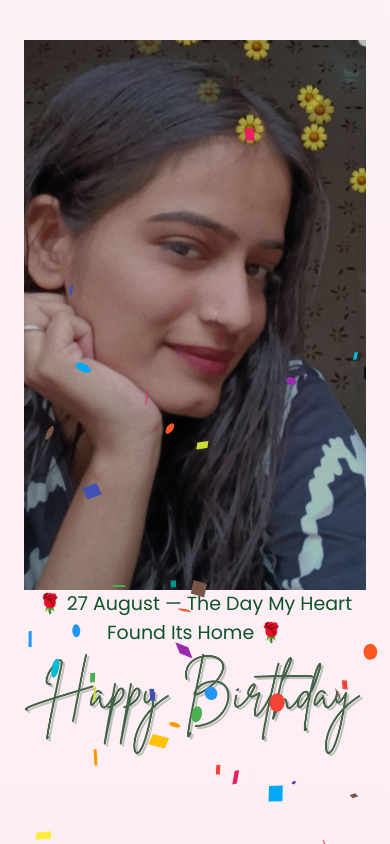
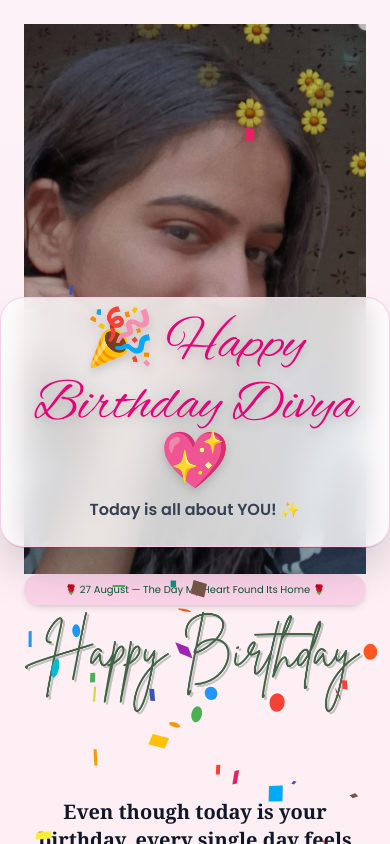
Before and after one commit to prakashgupta27/divya-bday, a React (Vite) app: page / in a window 390 px wide. Shown: the top 844 px of the page. Built offline with nearby package versions, Linux system fonts and the light colour scheme.

Commit message:
Responsiveness Push

```diff
--- a/src/component/birthdayLandingPage.jsx
+++ b/src/component/birthdayLandingPage.jsx
@@ -2,16 +2,15 @@ import React, { useEffect, useState } from "react";
 import Confetti from "react-confetti";
 import { motion } from "framer-motion";
 import { useWindowSize } from "react-use";
-// import BirthdayMemory from "./BierthadyMemory";
-import image from "../../public/image/a.png"
+import image from "../../public/image/a.png";
 import { useNavigate } from "react-router-dom";
 import Image from "../../public/image/image1.png";
 import "@fontsource/dancing-script";
 import "@fontsource/playfair-display";
 import "@fontsource/alex-brush";
-import HBD from "../../public/image/hbd.png"
+import HBD from "../../public/image/hbd.png";
 import WishCard from "./Card";
-import CoverPhoto from "../../public/image/CoverPhoto.jpeg"
+import CoverPhoto from "../../public/image/CoverPhoto.jpeg";
 
 const photos = [
     { image: Image, caption: "Happy birthday Apne Pariwar ki sabse Achi beti Divya ko 🥰" },
@@ -65,7 +64,8 @@ const EmojiRain = () => {
 export default function BirthdaySurprise() {
     const { width, height } = useWindowSize();
     const [showSurprise, setShowSurprise] = useState(false);
-    const [emojiRain, setEmojiRain] = useState(false)
+    const [emojiRain, setEmojiRain] = useState(false);
+    const [showPopup, setShowPopup] = useState(false); // popup state
     const navigate = useNavigate();
 
     useEffect(() => {
@@ -74,62 +74,83 @@ export default function BirthdaySurprise() {
 
     useEffect(() => {
         setEmojiRain(true);
-        const timer = setTimeout(() => {
+
+        // End emoji rain after 6s -> then show popup
+        const rainTimer = setTimeout(() => {
             setEmojiRain(false);
+            setShowPopup(true);
         }, 6000);
-        return (() => clearTimeout(timer))
-    }, [])
+
+        // Hide popup 3s after showing
+        const popupTimer = setTimeout(() => {
+            setShowPopup(false);
+        }, 9000); // 6s + 3s
+
+        return () => {
+            clearTimeout(rainTimer);
+            clearTimeout(popupTimer);
+        };
+    }, []);
 
     const handleClick = () => {
-        console.log("here is the click ")
-        setShowSurprise(true)
-        navigate("/its_Your_birthday")
+        setShowSurprise(true);
+        navigate("/its_Your_birthday");
     };
 
     return (
-        <div className="min-h-screen bg-gradient-to-b from-pink-50 via-rose-100 to-blue-50 text-center px-6 py-10 text-gray-900 select-none"
+        <div
+            className="min-h-screen overflow-x-hidden bg-gradient-to-b from-pink-50 via-rose-100 to-blue-50 text-center px-6 py-6 text-gray-900 select-none"
             style={{ fontFamily: "'Poppins', 'Segoe UI', Tahoma, Geneva, Verdana, sans-serif" }}
         >
+
             {showSurprise && (
                 <Confetti width={width} height={height} numberOfPieces={600} recycle={false} />
             )}
             {emojiRain && <EmojiRain />}
 
-            {/* Main heading */}
+            {/* 🎯 Popup */}
+            {showPopup && (
+                <motion.div
+                    initial={{ opacity: 0, scale: 0.5 }}
+                    animate={{ opacity: 1, scale: 1 }}
+                    exit={{ opacity: 0, scale: 0.5 }}
+                    transition={{ duration: 0.6, ease: "easeOut" }}
+                    className="fixed inset-0 flex items-center justify-center z-[999]"
+                >
+                    <div className="bg-white/80 backdrop-blur-lg px-10 py-6 rounded-3xl shadow-2xl border border-pink-200 flex flex-col items-center">
+                        <motion.h1
+                            className="text-3xl sm:text-5xl font-bold text-pink-600 drop-shadow-lg"
+                            style={{ fontFamily: "'Alex Brush', cursive" }}
+                            animate={{ scale: [1, 1.1, 1] }}
+                            transition={{ repeat: Infinity, duration: 1.5 }}
+                        >
+                            🎉 Happy Birthday Divya 💖
+                        </motion.h1>
+                        <p className="text-gray-700 mt-2 font-semibold">
+                            Today is all about YOU! ✨
+                        </p>
+                    </div>
+                </motion.div>
+            )}
+
+            {/* Background Section */}
             <div
                 className="relative w-full flex items-center justify-center py-10"
                 style={{
-                    minHeight: "550px", // adjust as needed, or use height: "50vh", etc.
+                    minHeight: "550px",
                     backgroundImage: `url(${CoverPhoto})`,
                     backgroundSize: "cover",
                     backgroundPosition: "center",
-                    backgroundRepeat: "no-repeat",
+                    backgroundRepeat: "no-repeat"
                 }}
-            >
-                {/* <motion.h1
-                    className="text-5xl sm:text-7xl font-extrabold mb-8 text-pink-600 drop-shadow-lg leading-relaxed z-10 text-center px-4"
-                    initial={{ opacity: 0, y: -100 }}
-                    animate={{ opacity: 1, y: 0 }}
-                    transition={{ duration: 1.2, ease: "easeOut" }}
-                    style={{
-                        fontFamily: "'Alex Brush', cursive",
-                        textDecoration: "none",
-                        animation: "floating 4s ease-in-out infinite",
-                    }}
-                >
-                    Happy Birthday Divu, My Beautiful Love 💖😘🥳
-                </motion.h1> */}
-            </div>
-            <span className="block font-['Alex Brush',cursive] text-[19px] text-green-900 text-center">
+            ></div>
+
+            <span className="block font-['Dancing Script',cursive] text-[10px] text-green-900 text-center bg-pink-200/80 backdrop-blur-sm px-4 py-2 rounded-full shadow-md">
                 🌹 27 August — The Day My Heart Found Its Home 🌹
             </span>
 
+            <img src={HBD} alt="hbd" loading="lazy" style={{ textDecoration: "none" }} />
 
-            <img
-                src={HBD}
-                alt="hbd" loading="lazy"
-                style={{ textDecoration: "none" }}
-            />
             <motion.p
                 className="max-w-xl mx-auto mb-14 text-xl sm:text-2xl text-green-1100 font-semibold"
                 initial={{ opacity: 0 }}
@@ -140,16 +161,14 @@ export default function BirthdaySurprise() {
                 Even though today is your birthday,
                 every single day feels like a celebration for this world
                 whenever it witnesses your beautiful smile.
-
+                <br />
                 Those who get to see you every day —
                 they must be truly the luckiest people on Earth.
-
+                <br />
                 I wish I could see you every day too...
                 because then, I would celebrate each day
                 as if it were your birthday.
-
-                That's way my heart say
-                💓🙈
+                <br />That's way my heart say 💓🙈
                 <motion.p
                     className="max-w-xl mx-auto mb-14 text-xl sm:text-2xl text-green-1000 font-semibold"
                     initial={{ opacity: 0 }}
@@ -176,15 +195,14 @@ export default function BirthdaySurprise() {
                     visible: {
                         opacity: 1,
                         y: 0,
-                        transition: { staggerChildren: 0.15, delayChildren: 0.6 },
-                    },
+                        transition: { staggerChildren: 0.15, delayChildren: 0.6 }
+                    }
                 }}
             >
                 <div className="grid grid-cols-1 sm:grid-cols-2 lg:grid-cols-3 gap-10">
                     {photos.map((src, index) => (
                         <WishCard key={index} image={src.image} caption={src.caption} />
                     ))}
-
                 </div>
             </motion.div>
 
@@ -195,7 +213,6 @@ export default function BirthdaySurprise() {
                 animate={{ opacity: 1, scale: 1 }}
                 transition={{ duration: 1 }}
             >
-                {/* Background Gradient Blur */}
                 <div className="absolute inset-0 -z-10 blur-3xl opacity-40 bg-gradient-to-br from-pink-200 via-blue-100 to-white rounded-3xl" />
 
                 <motion.h2
@@ -245,6 +262,7 @@ export default function BirthdaySurprise() {
                     "In your eyes, I find home. In your heart, I find peace. Here's to a lifetime of memories together."
                 </p>
             </motion.div>
+
             <motion.h3
                 initial={{ opacity: 0, y: -20 }}
                 animate={{ opacity: 1, y: 0 }}
@@ -253,10 +271,10 @@ export default function BirthdaySurprise() {
                  bg-gradient-to-r from-red-500 via-red-400 to-pink-500
                  text-transparent bg-clip-text"
                 style={{ fontFamily: "'Dancing Script', cursive" }}
-            >    <span>
-                    Lo ab pyar se Divya special smile karo or ise touch karo.
-                </span>
+            >
+                <span>Lo ab pyar se Divya special smile karo or ise touch karo.</span>
             </motion.h3>
+
             <motion.button
                 onClick={handleClick}
                 whileHover={{ scale: 1.05 }}
@@ -267,11 +285,10 @@ export default function BirthdaySurprise() {
                  transition-all duration-300 ease-out focus:outline-none focus:ring-4 focus:ring-pink-300"
                 style={{
                     textDecoration: "none",
-                    boxShadow: "0 8px 20px rgba(255, 105, 180, 0.4)",
+                    boxShadow: "0 8px 20px rgba(255, 105, 180, 0.4)"
                 }}
             >
                 <span className="relative z-10">😊 Touch with Smile</span>
-                {/* Glow animation */}
                 <span className="absolute inset-0 rounded-full bg-pink-400 opacity-30 blur-lg animate-pulse"></span>
             </motion.button>
         </div>
```
